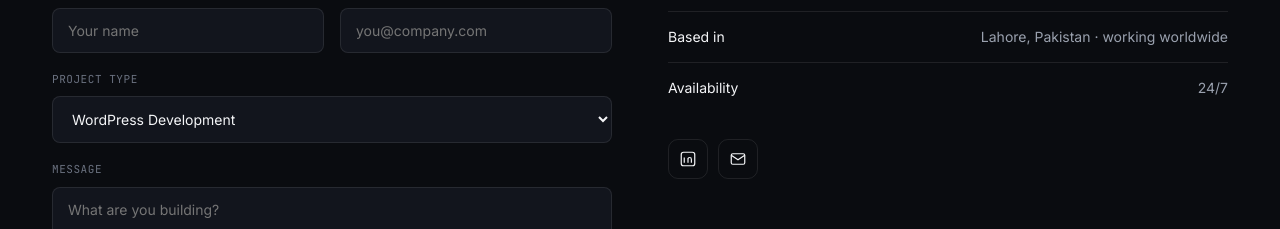
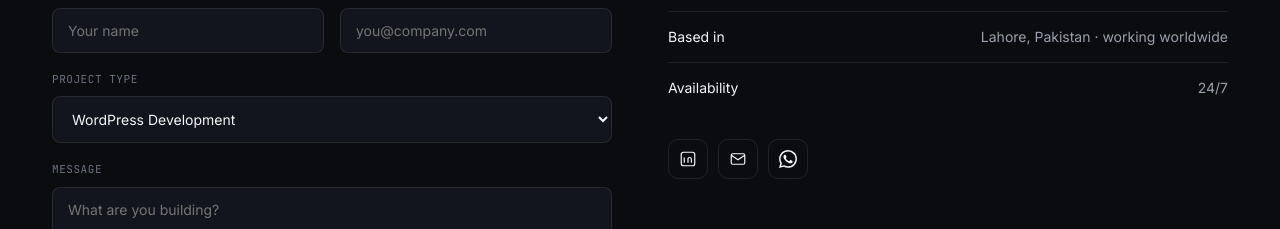
Before and after one commit to haseebdeveloper37/portfolio, a Next.js app: page / in a window 1280 px wide. Shown: the part 6520-6749 px from the top of the page. Built offline with nearby package versions, Linux system fonts and the light colour scheme.

Commit message:
Whats app icon added

```diff
--- a/components/Contact.tsx
+++ b/components/Contact.tsx
@@ -68,16 +68,44 @@ export default function Contact() {
             <span style={{ marginLeft: "auto", color: "var(--text-secondary)" }}>24/7</span>
           </div>
 <div className="social-row">
-            <a href="https://www.linkedin.com/in/haseeb-ahmed-760674141/" className="social-icon" aria-label="LinkedIn" target="_blank" rel="noopener noreferrer">
+  <a
+    href="https://www.linkedin.com/in/haseeb-ahmed-760674141/"
+    className="social-icon"
+    aria-label="LinkedIn"
+    target="_blank"
+    rel="noopener noreferrer"
+  >
     <svg width="18" height="18" viewBox="0 0 24 24" fill="none" stroke="currentColor" strokeWidth="1.6">
       <rect x="3" y="3" width="18" height="18" rx="3" />
       <path d="M7 10v7M7 7v.01M12 17v-4.5c0-1.38 1-2.5 2.25-2.5S16.5 11.12 16.5 12.5V17M12 10.5v6.5" />
     </svg>
   </a>
-            <a href="mailto:haseebdeveloper37@gmail.com" className="social-icon" aria-label="Email">
+
+  <a
+    href="mailto:haseebdeveloper37@gmail.com"
+    className="social-icon"
+    aria-label="Email"
+  >
     <svg width="18" height="18" viewBox="0 0 24 24" fill="none" stroke="currentColor" strokeWidth="1.6">
       <rect x="3" y="5" width="18" height="14" rx="2" />
       <path d="m3 7 9 6 9-6" />
+    </svg>
+  </a>
+
+  <a
+    href="https://wa.me/923056684827"
+    className="social-icon"
+    aria-label="WhatsApp"
+    target="_blank"
+    rel="noopener noreferrer"
+  >
+    <svg
+      width="18"
+      height="18"
+      viewBox="0 0 24 24"
+      fill="currentColor"
+    >
+      <path d="M20.52 3.48A11.86 11.86 0 0 0 12.04 0C5.48 0 .14 5.34.14 11.9c0 2.1.55 4.15 1.6 5.96L.03 24l6.28-1.65a11.86 11.86 0 0 0 5.73 1.47h.01c6.56 0 11.9-5.34 11.9-11.9 0-3.18-1.24-6.17-3.43-8.44ZM12.05 21.78h-.01a9.87 9.87 0 0 1-5.03-1.38l-.36-.21-3.73.98 1-3.64-.23-.37a9.88 9.88 0 1 1 8.36 4.62Zm5.42-7.4c-.3-.15-1.77-.87-2.04-.97-.27-.1-.47-.15-.67.15-.2.3-.77.97-.94 1.17-.17.2-.35.22-.65.07-.3-.15-1.25-.46-2.38-1.47-.88-.78-1.47-1.75-1.64-2.05-.17-.3-.02-.46.13-.61.13-.13.3-.35.45-.52.15-.17.2-.3.3-.5.1-.2.05-.37-.02-.52-.07-.15-.67-1.61-.92-2.2-.24-.58-.49-.5-.67-.51h-.57c-.2 0-.52.07-.8.37-.27.3-1.05 1.03-1.05 2.5s1.08 2.9 1.23 3.1c.15.2 2.12 3.24 5.14 4.54.72.31 1.28.49 1.72.63.72.23 1.37.2 1.89.12.58-.09 1.77-.72 2.02-1.42.25-.7.25-1.3.17-1.42-.07-.12-.27-.2-.57-.35Z" />
     </svg>
   </a>
 </div>
```
Lines whose indentation alone changed are shown as unchanged.
